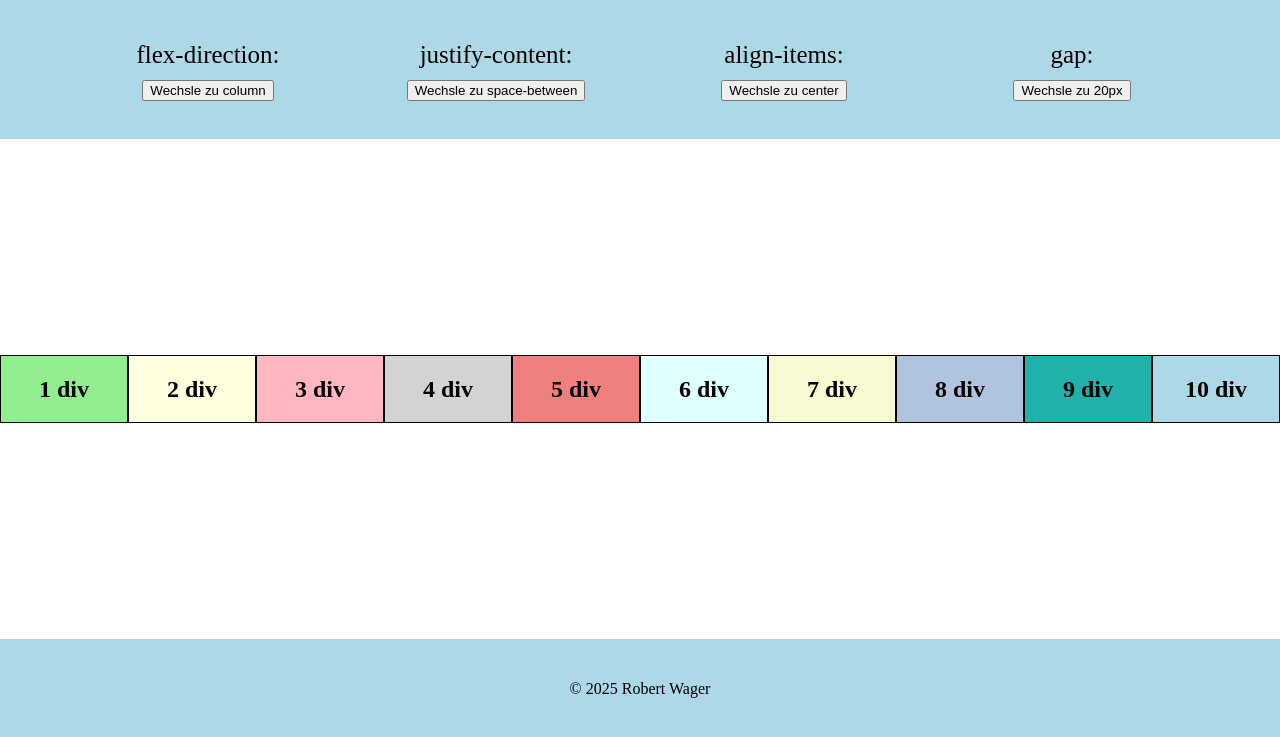
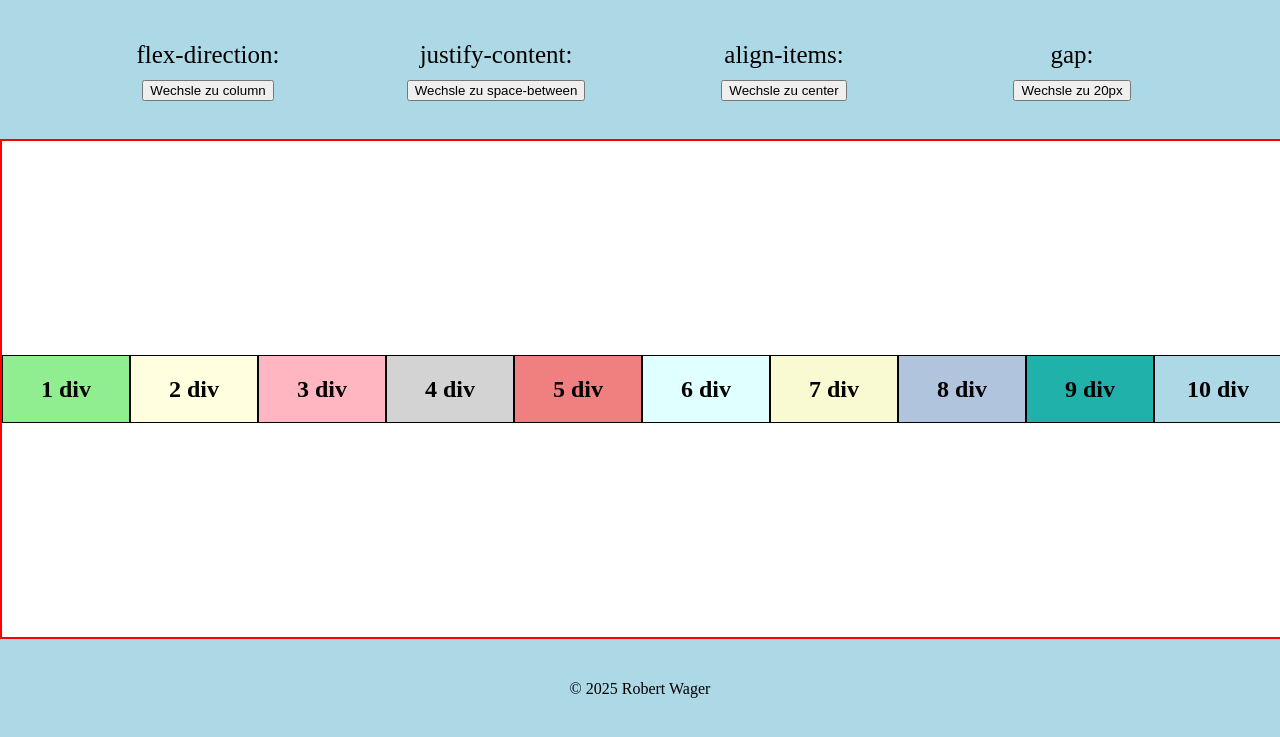
Before and after one commit to N3kr9st/flexbox-play-demo, a plain HTML site: page index.html in a window 1280 px wide. Shown: the part 61-798 px from the top of the page. Drawn offline with Linux system fonts and the light colour scheme.

Commit message:
style von main angepasst für besseres Verständnis

```diff
--- a/css/style.css
+++ b/css/style.css
@@ -22,6 +22,8 @@ main {
     margin-top: 200px; /* Platz für das feste Header-Element */
     margin-bottom: 100px; /* Platz für das feste Footer-Element */
     height: 100%;
+    border:2px solid red;
+    scrollbar-width: none;
 }
 
 
```
